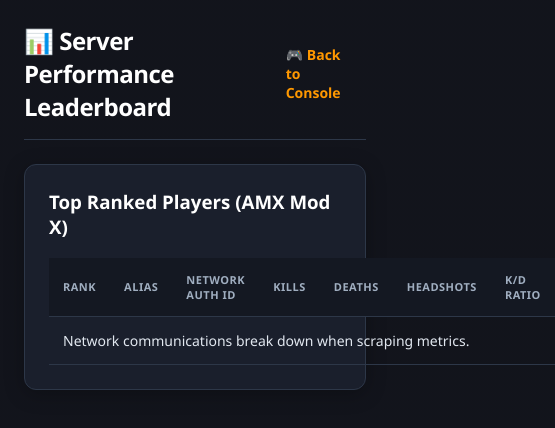
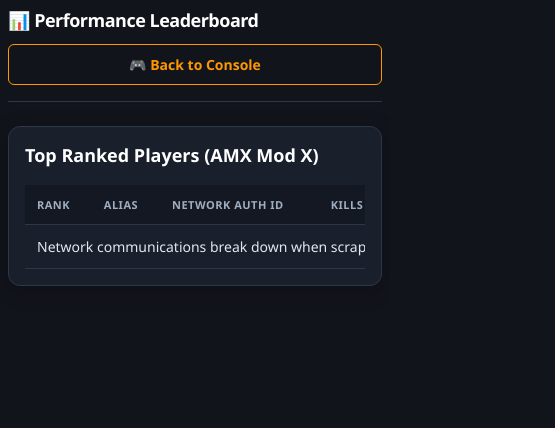
Before and after one commit to honeycs/we, a website: page public/stats.html in a window 390 px wide. Shown: the whole page, 555 px wide, since content can reach past the window. Drawn offline with Linux system fonts and the light colour scheme; no server answers.

Commit message:
Enhance stats.html layout and styles
Updated styling and structure for improved layout and responsiveness.

```diff
--- a/public/stats.html
+++ b/public/stats.html
@@ -2,6 +2,7 @@
 <html lang="en">
 <head>
     <meta charset="UTF-8">
+    <meta name="viewport" content="width=device-width, initial-scale=1.0">
     <title>Server Statistics - CS 1.6 Panel</title>
     <style>
         body {
@@ -12,9 +13,10 @@
             background-size: 24px 24px;
             color: #e2e8f0;
             margin: 0;
-            padding: 24px;
+            padding: 12px;
         }
-        .container { max-width: 1100px; margin: 0 auto; }
+        .container { max-width: 1100px; margin: 0 auto; width: 100%; box-sizing: border-box; }
+
         .header-bar {
             display: flex;
             justify-content: space-between;
@@ -22,48 +24,62 @@
             border-bottom: 1px solid #2d3748;
             padding-bottom: 16px;
             margin-bottom: 24px;
+            gap: 12px;
         }
-        h1 { margin: 0; font-size: 24px; font-weight: 700; letter-spacing: -0.5px; color: #fff; }
-        h3 { margin-top: 0; color: #fff; font-weight: 600; }
+        h1 { margin: 0; font-size: 20px; font-weight: 700; letter-spacing: -0.5px; color: #fff; }
+        h3 { margin-top: 0; color: #fff; font-weight: 600; font-size: 18px; }
+
         .card {
             background: #1a1f2c;
             border: 1px solid #2d3748;
-            padding: 24px;
+            padding: 16px;
             border-radius: 12px;
             box-shadow: 0 4px 20px rgba(0,0,0,0.25);
+            box-sizing: border-box;
+            width: 100%;
         }
-        table { width: 100%; border-collapse: collapse; margin-top: 14px; }
-        th, td { text-align: left; padding: 14px; border-bottom: 1px solid #2d3748; font-size: 14px; }
+
+        /* Table scroll guard rule wrapper mapping components */
+        .table-responsive-wrapper { width: 100%; overflow-x: auto; -webkit-overflow-scrolling: touch; margin-top: 14px; }
+        table { width: 100%; border-collapse: collapse; min-width: 650px; }
+        th, td { text-align: left; padding: 12px; border-bottom: 1px solid #2d3748; font-size: 14px; }
         th { background: #141822; color: #a0aec0; font-weight: 600; text-transform: uppercase; font-size: 11px; letter-spacing: 0.5px; }
         tr:hover td { background: rgba(255,255,255,0.02); }
-        .rank-badge { background: #ff9800; color: #12141c; font-weight: 800; padding: 2px 8px; border-radius: 4px; font-size: 12px; }
-        button {
-            background: #2d3748;
-            color: #edf2f7;
-            border: 1px solid #4a5568;
-            padding: 10px 16px;
-            cursor: pointer;
+        .rank-badge { background: #ff9800; color: #12141c; font-weight: 800; padding: 2px 6px; border-radius: 4px; font-size: 12px; }
+
+        .nav-link-btn {
+            background: transparent;
+            border: 1px solid #ff9800;
+            color: #ff9800;
+            text-decoration: none;
+            padding: 10px 14px;
             border-radius: 6px;
+            font-weight: 600;
             font-size: 14px;
-            font-weight: 600;
+            display: inline-block;
+            text-align: center;
             transition: all 0.2s;
         }
-        button:hover { background: #4a5568; color: #fff; }
-        .nav-link-btn { background: transparent; border-color: #ff9800; color: #ff9800; text-decoration: none; padding: 10px 16px; border-radius: 6px; font-weight: 600; font-size: 14px; display: inline-block; }
-        .nav-link-btn:hover { background: rgba(255, 152, 0, 0.1); }
+        .nav-link-btn:hover { background: rgba(255, 152, 0, 0.1); color: #fff; }
+
+        @media (max-width: 768px) {
+            body { padding: 8px; }
+            .header-bar { flex-direction: column; align-items: flex-start; gap: 12px; }
+            .nav-link-btn { width: 100%; box-sizing: border-box; }
+            h1 { font-size: 18px; }
+        }
     </style>
 </head>
 <body>
     <div class="container">
         <div class="header-bar">
-            <h1>📊 Server Performance Leaderboard</h1>
-            <div>
+            <h1>📊 Performance Leaderboard</h1>
             <a href="/" class="nav-link-btn">🎮 Back to Console</a>
-            </div>
         </div>
 
         <div class="card">
             <h3>Top Ranked Players (AMX Mod X)</h3>
+            <div class="table-responsive-wrapper">
                 <table>
                     <thead>
                         <tr>
@@ -82,8 +98,8 @@
                 </table>
             </div>
         </div>
+    </div>
 
-    <!-- Complies with strict script-src CSP filters using isolated data handling sheets -->
     <script src="/js/stats.js"></script>
 </body>
 </html>
```
Lines whose indentation alone changed are shown as unchanged.
